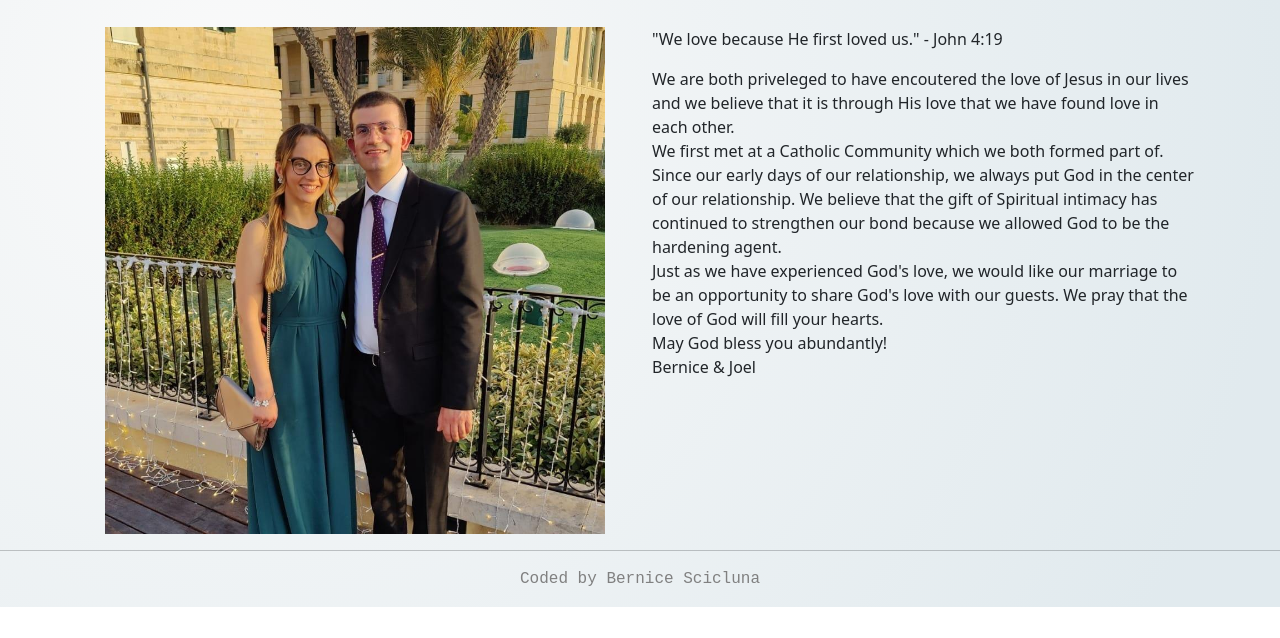
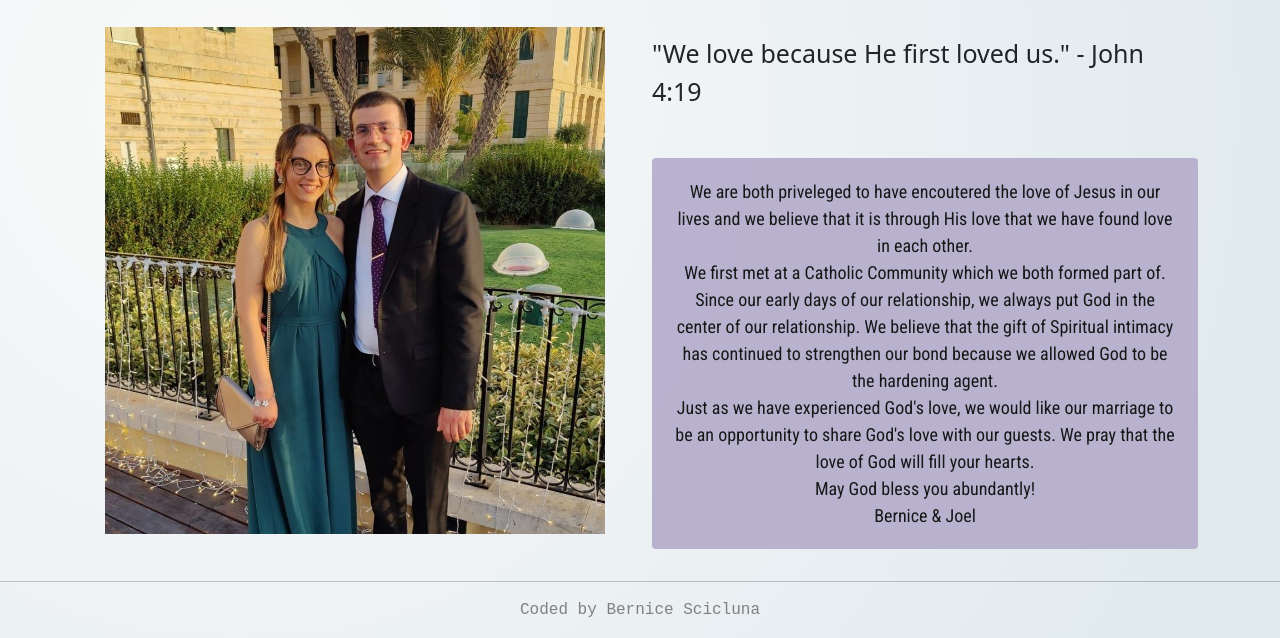
Before and after one commit to berscic/Wedding-Website, a plain HTML site: page ourstory.html in a window 1280 px wide. Shown: the part 213-851 px from the top of the page. Before the commit the page ends 820 px from the top, so only its background shows below. Drawn offline with nearby package versions, Linux system fonts and the light colour scheme; a web font is replaced by a local one.

Commit message:
edit our story

```diff
--- a/ourstory.html
+++ b/ourstory.html
@@ -59,9 +59,9 @@
         <div class="col-6">
           <img src="images/welcome.jpg" alt="temporary pic" class="img-fluid" />
         </div>
-        <div class="col-6">
-          <p>"We love because He first loved us." - John 4:19</p>
-          <p>
+        <div class="col-6 mt-2">
+          <p class="quote">"We love because He first loved us." - John 4:19</p>
+          <p class="story mt-5">
             We are both priveleged to have encoutered the love of Jesus in our
             lives and we believe that it is through His love that we have found
             love in each other. <br />
--- a/src/style.css
+++ b/src/style.css
@@ -62,6 +62,22 @@ img {
   font-family: monospace;
   text-align: center;
   color: grey;
+}
+
+.quote {
+  font-size: 25px;
+}
+
+.story {
+  background: var(--secondary-color);
+  opacity: 0.9;
+  color: black;
+  padding: 20px;
+  border-radius: 4px;
+  font-size: 18px;
+  line-height: 1.5;
+  text-align: center;
+  font-family: "Roboto Condensed", sans-serif;
 }
 
 h1 {
```
Also changed, not shown: index.html (+2 -1 lines).
